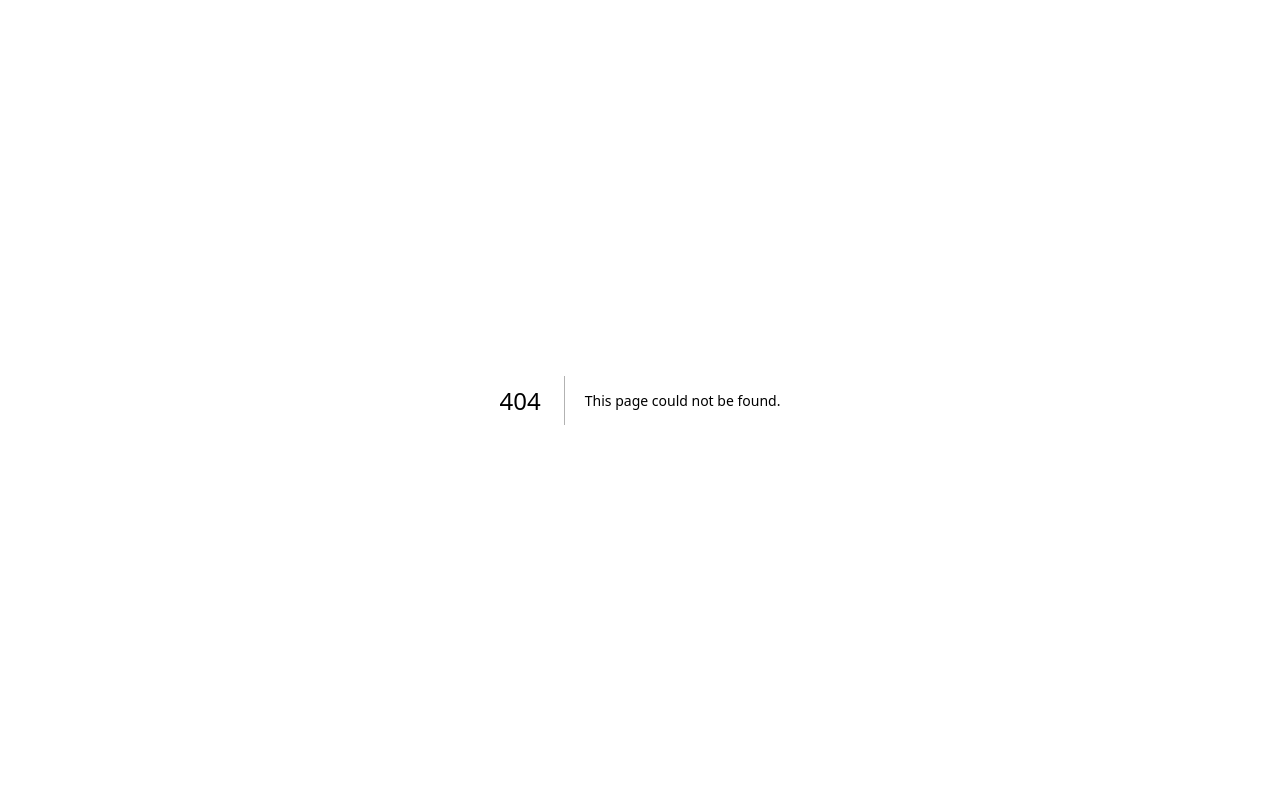
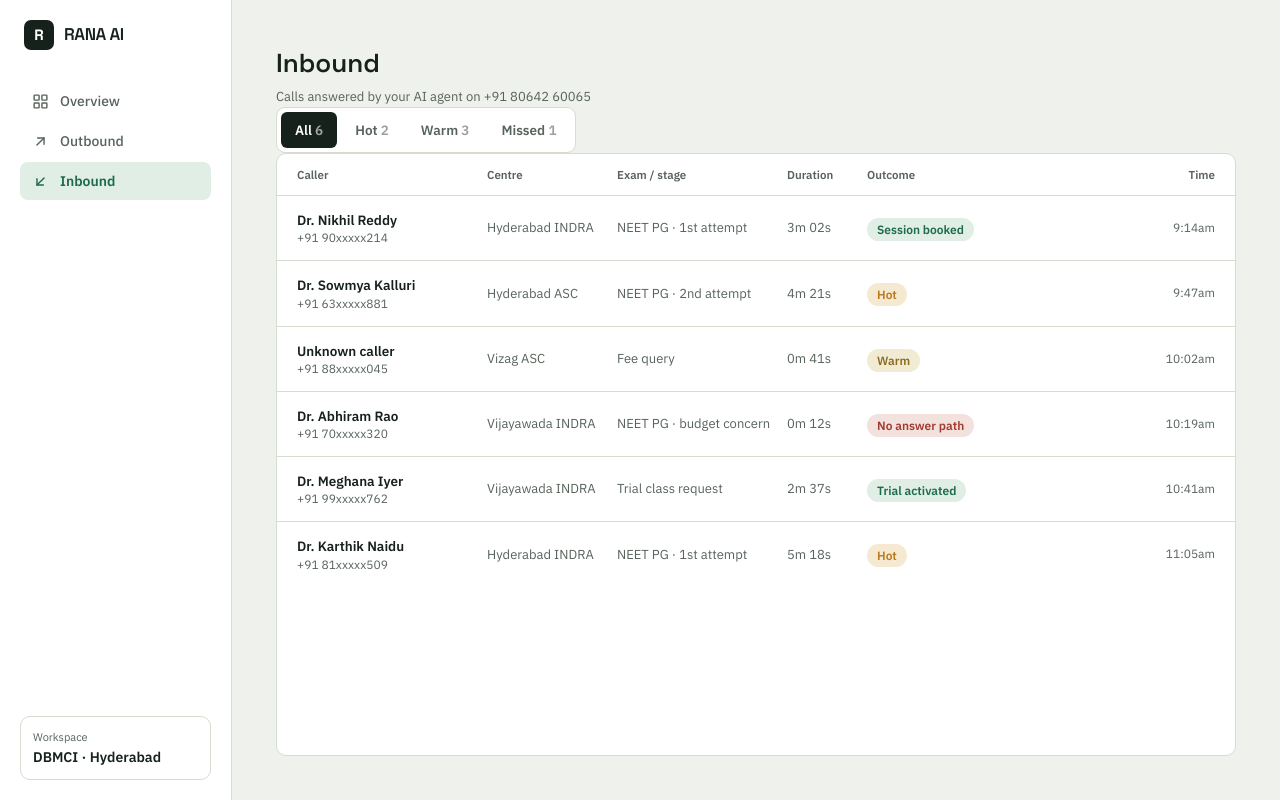
Before and after one commit to sricharanmunagala39-del/Rana.AI, a Next.js app: page /inbound in a window 1280 px wide. Before the commit this address had no page. Built offline with nearby package versions, Linux system fonts and the light colour scheme.

Commit message:
Add Inbound page

```diff
--- /dev/null
+++ b/app/inbound/page.tsx
@@ -0,0 +1,104 @@
+"use client";
+
+import { useState } from "react";
+import Sidebar from "@/components/Sidebar";
+import StatusPill, { PillTone } from "@/components/StatusPill";
+
+type Filter = "all" | "hot" | "warm" | "missed";
+
+type Call = {
+  name: string;
+  phone: string;
+  centre: string;
+  exam: string;
+  duration: string;
+  status: string;
+  tone: PillTone;
+  time: string;
+  tag: "hot" | "warm" | "missed" | "other";
+};
+
+const allCalls: Call[] = [
+  { name: "Dr. Nikhil Reddy", phone: "+91 90xxxxx214", centre: "Hyderabad INDRA", exam: "NEET PG · 1st attempt", duration: "3m 02s", status: "Session booked", tone: "signal", time: "9:14am", tag: "warm" },
+  { name: "Dr. Sowmya Kalluri", phone: "+91 63xxxxx881", centre: "Hyderabad ASC", exam: "NEET PG · 2nd attempt", duration: "4m 21s", status: "Hot", tone: "hot", time: "9:47am", tag: "hot" },
+  { name: "Unknown caller", phone: "+91 88xxxxx045", centre: "Vizag ASC", exam: "Fee query", duration: "0m 41s", status: "Warm", tone: "warm", time: "10:02am", tag: "warm" },
+  { name: "Dr. Abhiram Rao", phone: "+91 70xxxxx320", centre: "Vijayawada INDRA", exam: "NEET PG · budget concern", duration: "0m 12s", status: "No answer path", tone: "miss", time: "10:19am", tag: "missed" },
+  { name: "Dr. Meghana Iyer", phone: "+91 99xxxxx762", centre: "Vijayawada INDRA", exam: "Trial class request", duration: "2m 37s", status: "Trial activated", tone: "signal", time: "10:41am", tag: "warm" },
+  { name: "Dr. Karthik Naidu", phone: "+91 81xxxxx509", centre: "Hyderabad INDRA", exam: "NEET PG · 1st attempt", duration: "5m 18s", status: "Hot", tone: "hot", time: "11:05am", tag: "hot" },
+];
+
+const filters: { key: Filter; label: string }[] = [
+  { key: "all", label: "All" },
+  { key: "hot", label: "Hot" },
+  { key: "warm", label: "Warm" },
+  { key: "missed", label: "Missed" },
+];
+
+export default function InboundPage() {
+  const [filter, setFilter] = useState<Filter>("all");
+
+  const calls = filter === "all" ? allCalls : allCalls.filter((c) => c.tag === filter);
+  const counts: Record<Filter, number> = {
+    all: allCalls.length,
+    hot: allCalls.filter((c) => c.tag === "hot").length,
+    warm: allCalls.filter((c) => c.tag === "warm").length,
+    missed: allCalls.filter((c) => c.tag === "missed").length,
+  };
+
+  return (
+    <div className="flex min-h-screen bg-paper">
+      <Sidebar active="inbound" />
+
+      <main className="flex-1 box-border p-11 flex flex-col gap-5.5">
+        <div>
+          <h1 className="font-display text-[26px] font-semibold m-0">Inbound</h1>
+          <div className="text-[13px] text-ink-soft mt-1">
+            Calls answered by your AI agent on +91 80642 60065
+          </div>
+        </div>
+
+        <div className="flex gap-1 bg-raised border border-line rounded-[9px] p-1 w-fit">
+          {filters.map((f) => (
+            <button
+              key={f.key}
+              onClick={() => setFilter(f.key)}
+              className={`text-[13.5px] font-semibold px-3.5 py-2 rounded-md ${
+                filter === f.key ? "bg-ink text-white" : "text-ink-soft"
+              }`}
+            >
+              {f.label} <span className="opacity-60">{counts[f.key]}</span>
+            </button>
+          ))}
+        </div>
+
+        <div className="bg-raised border border-line rounded-[10px] flex-1 overflow-hidden flex flex-col">
+          <div className="flex px-5 py-3 border-b border-line text-[11.5px] font-semibold text-ink-soft">
+            <div className="w-[190px]">Caller</div>
+            <div className="w-[130px]">Centre</div>
+            <div className="w-[170px]">Exam / stage</div>
+            <div className="w-20">Duration</div>
+            <div className="flex-1">Outcome</div>
+            <div className="w-[70px] text-right">Time</div>
+          </div>
+          <div className="overflow-y-auto flex-1">
+            {calls.map((c) => (
+              <div key={c.phone + c.time} className="flex items-center px-5 py-3.5 border-b border-line last:border-b-0">
+                <div className="w-[190px]">
+                  <div className="text-[13.5px] font-semibold">{c.name}</div>
+                  <div className="text-xs text-ink-soft">{c.phone}</div>
+                </div>
+                <div className="w-[130px] text-[13px] text-ink-soft">{c.centre}</div>
+                <div className="w-[170px] text-[13px] text-ink-soft">{c.exam}</div>
+                <div className="w-20 text-[13px] text-ink-soft">{c.duration}</div>
+                <div className="flex-1">
+                  <StatusPill label={c.status} tone={c.tone} />
+                </div>
+                <div className="w-[70px] text-right text-xs text-ink-soft">{c.time}</div>
+              </div>
+            ))}
+          </div>
+        </div>
+      </main>
+    </div>
+  );
+}
```
